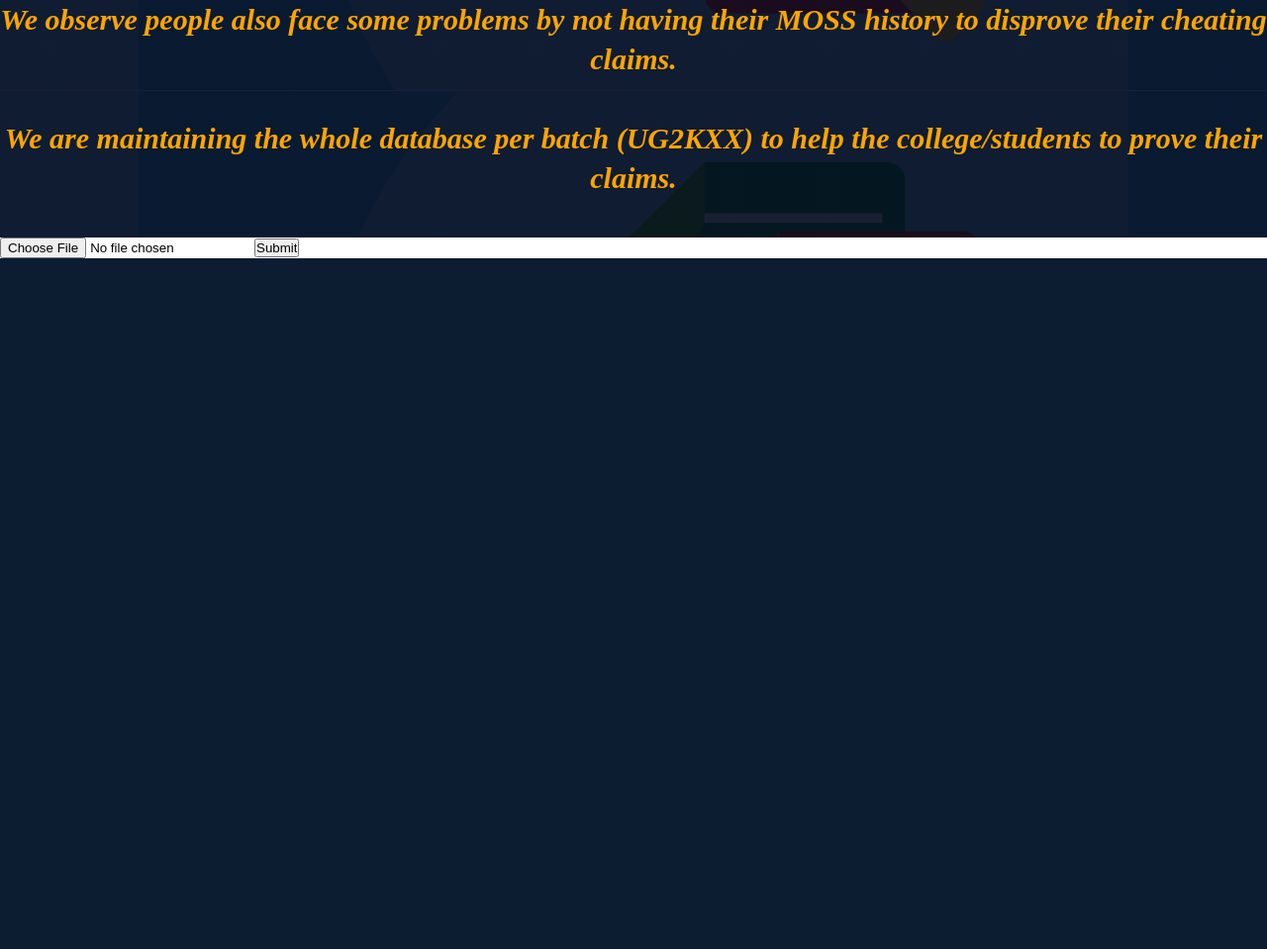
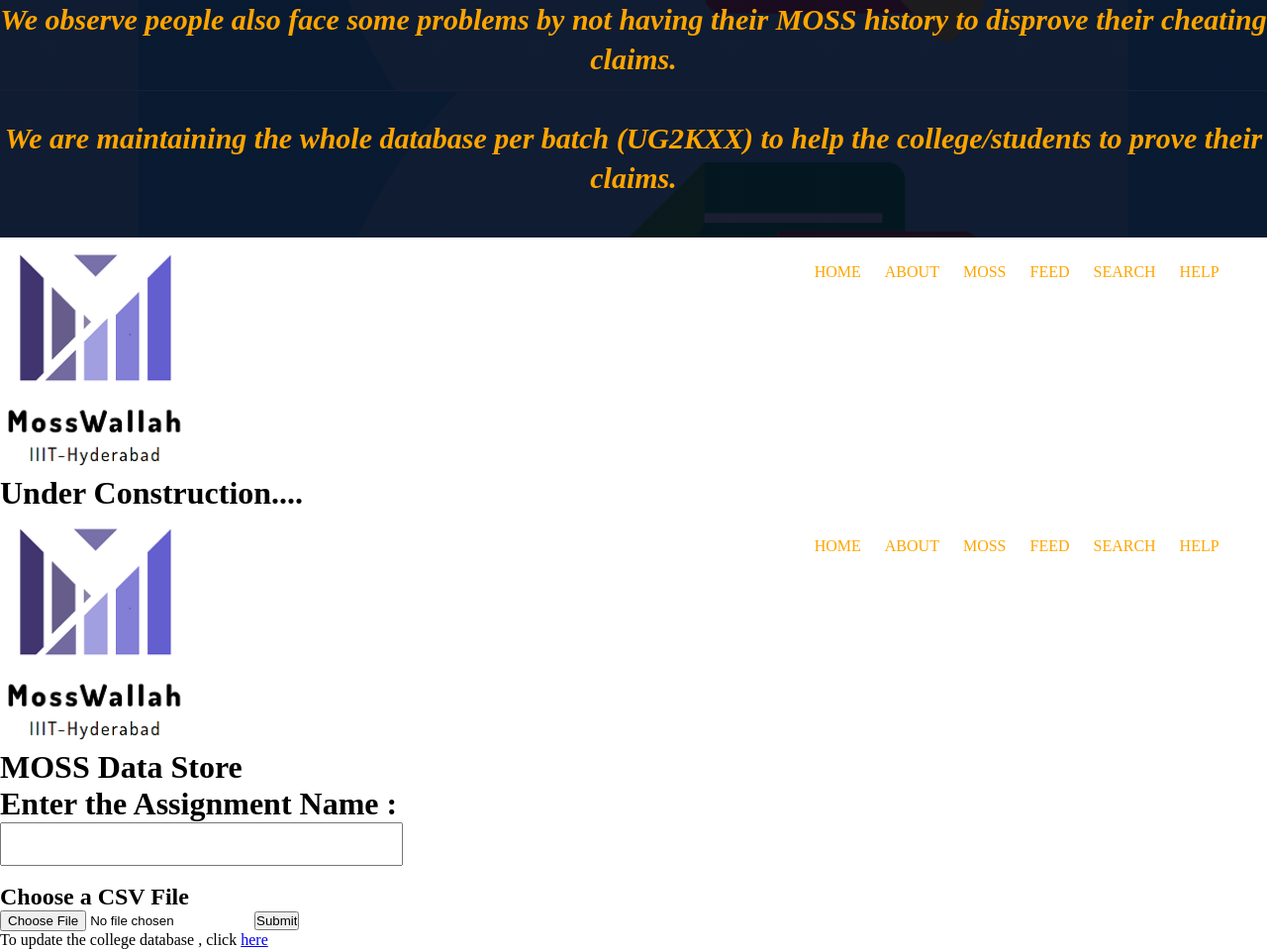
Before and after one commit to codewithrk-108/MossWallah, a Flask app: page / in a window 1280 px wide. Shown: the part 1469-2428 px from the top of the page at 99% size. Before the commit the page ends 1730 px from the top, so only its background shows below. Run offline with Flask 2, Linux system fonts and the light colour scheme.

Commit message:
Add files via upload

```diff
--- a/templates/index.html
+++ b/templates/index.html
@@ -6,7 +6,8 @@
     <meta http-equiv="X-UA-Compatible" content="IE=edge">
     <meta name="viewport" content="width=device-width, initial-scale=1.0">
     <!--helps making website responsive-->
-    <link rel="stylesheet" href="{{ url_for('static', filename='style.css') }}">
+    <!-- <link rel="stylesheet" href="{{ url_for('static', filename='style.css') }}"> -->
+    <link rel="stylesheet" href="/static/style.css">
     <title>MW-MossWallah</title>
 </head>
 
@@ -28,7 +29,7 @@
         </nav>
 
         <div class="textbox">
-            <h1>
+            <h1 id="header">
                 Aaao Milkar Moss Lagaaen :)))
             </h1>
             <h2>
@@ -61,7 +62,7 @@
                     <li><a href="#header">HOME</a></li>
                     <li><a href="#about">ABOUT</a></li>
                     <li><a href="#checkmoss">MOSS</a></li>
-                    <li><a href="">FEED</a></li>
+                    <li><a href="#datafeed">FEED</a></li>
                     <li><a href="">SEARCH</a></li>
                     <li><a href="">HELP</a></li>
                 </ul>
@@ -69,7 +70,7 @@
         </nav>
 
         <div class="textbox">
-            <h1>
+            <h1 id="ok">
                 What is MOSS? What we are doing to benefit college/students?
             </h1>
         </div>
@@ -97,17 +98,56 @@
     </div>
 
     <div class="checkmoss" id="checkmoss">
+        <nav>
+            <div class="logo">
+            </div>
+            <div class="nav_links">
+                <ul>
+                    <li><a href="#header">HOME</a></li>
+                    <li><a href="#about">ABOUT</a></li>
+                    <li><a href="#checkmoss">MOSS</a></li>
+                    <li><a href="#datafeed">FEED</a></li>
+                    <li><a href="">SEARCH</a></li>
+                    <li><a href="">HELP</a></li>
+                </ul>
+            </div>
+        </nav>
+        <h1 id="jai">Under Construction....</h1>
+    </div>
+
+    <div class="datafeed" id="datafeed">
+
+        <nav>
+            <div class="logo">
+            </div>
+            <div class="nav_links">
+                <ul>
+                    <li><a href="#header">HOME</a></li>
+                    <li><a href="#about">ABOUT</a></li>
+                    <li><a href="#checkmoss">MOSS</a></li>
+                    <li><a href="#datafeed">FEED</a></li>
+                    <li><a href="">SEARCH</a></li>
+                    <li><a href="">HELP</a></li>
+                </ul>
+            </div>
+        </nav>
+        <H1 id="head">MOSS Data Store</H1>
+
+        <form action="uploading" method="POST" enctype="multipart/form-data" class="form1">
+            <h1 id="pg31">Enter the Assignment Name : </h1>
+            <input type="text" name="table" class="text">
+            <br></br>
+            <h2 id="pg3">Choose a <b>CSV</b> File</h2>
+            <input type="file" name="file" class="file">
+            <!-- <input type="text" name="habibi"> -->
+            <button type="submit" class="submit">Submit</button>
+            <div class="updatedb">
+                <p>To update the college database , click <a href="/update">here</a></p>
+            </div>
+        </form>
 
     </div>
 
-
-    <div class="datafeed">
-        <form action="uploading" method="POST" enctype="multipart/form-data">
-            <input type="file" name="file">
-            <!-- <input type="text" name="habibi"> -->
-            <button type="submit">Submit</button>
-        </form>
-    </div>
 </body>
 
 </html>
```
Also changed, not shown: templates/update.html (added, +50 -0 lines), templates/updated.html (added, +38 -0 lines).
